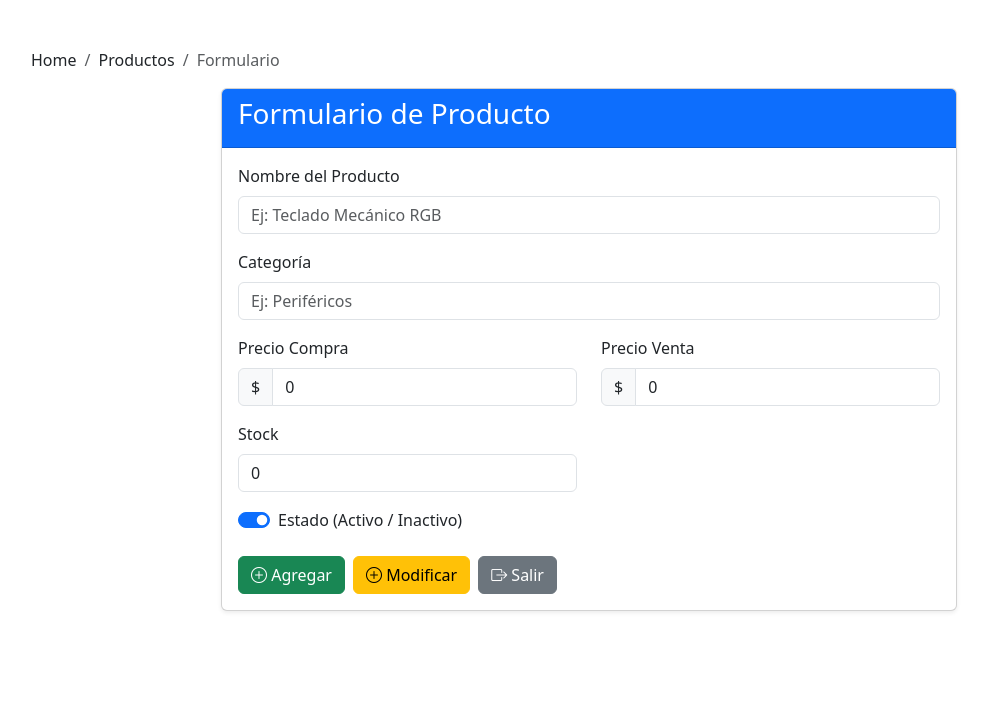
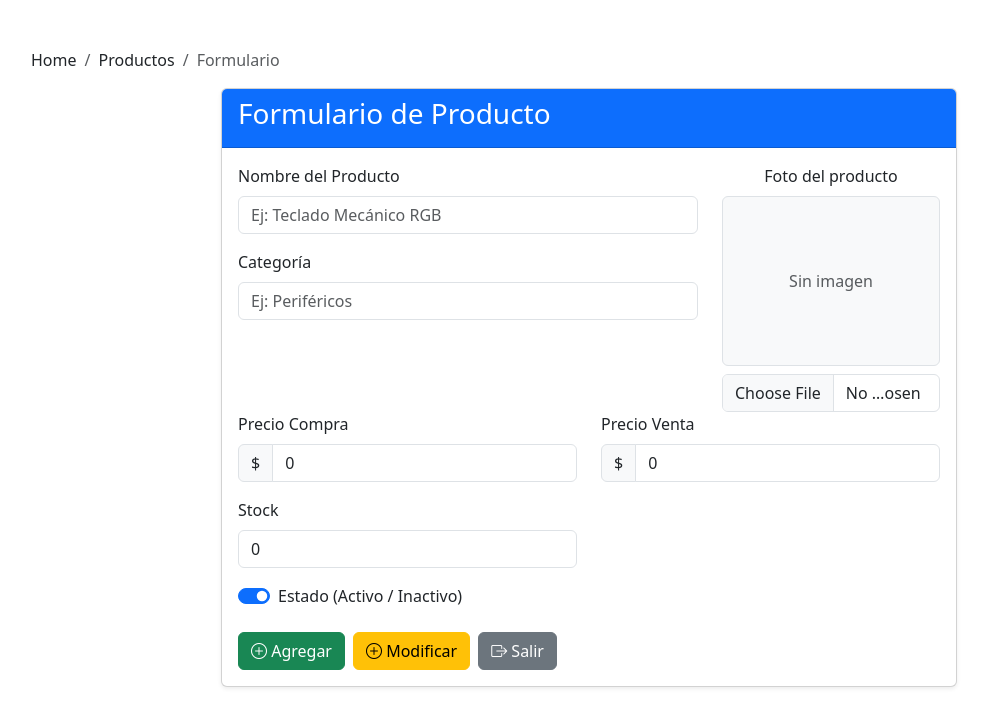
Before and after one commit to arespinoza/ventastock, an Angular app in the folder ventaapp/: page /producto-form/1 in a window 1280 px wide. Shown: the top 726 px of the page, without its empty margins (51-1039 px from the left). Built offline with nearby package versions, Linux system fonts and the light colour scheme; no server answers.

Commit message:
subiendo cosas

```diff
--- a/ventaapp/package.json
+++ b/ventaapp/package.json
@@ -17,6 +17,7 @@
     "@angular/forms": "^21.2.0",
     "@angular/platform-browser": "^21.2.0",
     "@angular/router": "^21.2.0",
+    "@supabase/supabase-js": "^2.55.0",
     "rxjs": "~7.8.0",
     "tslib": "^2.3.0"
   },
--- a/ventaapp/src/app/app.config.ts
+++ b/ventaapp/src/app/app.config.ts
@@ -1,11 +1,13 @@
 import { ApplicationConfig, provideBrowserGlobalErrorListeners } from '@angular/core';
 import { provideRouter } from '@angular/router';
+import { provideHttpClient } from '@angular/common/http';
 
 import { routes } from './app.routes';
 
 export const appConfig: ApplicationConfig = {
   providers: [
     provideBrowserGlobalErrorListeners(),
-    provideRouter(routes)
+    provideRouter(routes),
+    provideHttpClient()
   ]
 };
--- a/ventaapp/src/app/components/detalle-movimiento-form/detalle-movimiento-form.ts
+++ b/ventaapp/src/app/components/detalle-movimiento-form/detalle-movimiento-form.ts
@@ -44,7 +44,7 @@ export class DetalleMovimientoForm {
       if (id == 0) {
         this.accion = "agregar";
       // Convierte a formato ISO (YYYY-MM-DDTHH:mm:ss...) y extrae solo la fecha
-      this.detalleMovimiento.fecha = new Date().toISOString().split('T')[0];
+      this.detalleMovimiento.fecha = new Date().toISOString();
       this.cd.detectChanges()
       }
       else {
@@ -57,6 +57,7 @@ export class DetalleMovimientoForm {
   getDetalleMovimiento(id: number) {
     this.detalleMovimientoApi.getDetalleMovimiento(id).subscribe(
       data => {
+        console.log(data);
         this.detalleMovimiento = data as DetalleMovimiento;
         this.productoSeleccionadoTexto = this.detalleMovimiento.producto.nombre;
         this.personaSeleccionadaTexto = `${this.detalleMovimiento.persona.apellido} ${this.detalleMovimiento.persona.nombres}`;
--- a/ventaapp/src/app/components/producto-form/producto-form.html
+++ b/ventaapp/src/app/components/producto-form/producto-form.html
@@ -14,20 +14,31 @@
                 </div>
                 <div class="card-body">
                     <form #productoForm="ngForm">
-                        <!-- Campo Nombre -->
+                        <div class="row">
+                            <div class="col-md-8">
                                 <div class="mb-3">
                                     <label for="nombre" class="form-label">Nombre del Producto</label>
                                     <input type="text" class="form-control" id="nombre" name="nombre" placeholder="Ej: Teclado Mecánico RGB" [(ngModel)]="producto.nombre" required>
                                 </div>
 
-                        <!-- Campo Categoría -->
                                 <div class="mb-3">
                                     <label for="categoria" class="form-label">Categoría</label>
                                     <input type="text" class="form-control" id="categoria" name="categoria" placeholder="Ej: Periféricos" [(ngModel)]="producto.categoria" required>
                                 </div>
+                            </div>
+
+                            <div class="col-md-4 text-center">
+                                <label class="form-label">Foto del producto</label>
+                                <div class="border rounded p-2 mb-2" style="min-height: 170px; display: flex; align-items: center; justify-content: center; background: #f8f9fa;">
+                                    <img *ngIf="producto.foto" [src]="producto.foto" alt="Foto del producto" style="max-width: 100%; max-height: 150px; object-fit: cover; border-radius: 8px;">
+                                    <span *ngIf="!producto.foto" class="text-muted">Sin imagen</span>
+                                </div>
+                                <input type="file" accept="image/*" class="form-control" (change)="onFileSelected($event)">
+                                <small *ngIf="subiendoImagen" class="text-primary d-block mt-2">Subiendo foto...</small>
+                            </div>
+                        </div>
 
                         <div class="row">
-                            <!-- Campo Precio -->
                             <div class="col-md-6 mb-3">
                                 <label for="preciocompra" class="form-label">Precio Compra</label>
                                 <div class="input-group">
@@ -36,7 +47,6 @@
                                 </div>
                             </div>
 
-                            <!-- Campo Precio Venta -->
                             <div class="col-md-6 mb-3">
                                 <label for="precioventa" class="form-label">Precio Venta</label>
                                 <div class="input-group">
@@ -45,20 +55,17 @@
                                 </div>
                             </div>
 
-                            <!-- Campo Stock -->
                             <div class="col-md-6 mb-3">
                                 <label for="stock" class="form-label">Stock</label>
                                 <input type="number" class="form-control" id="stock" name="stock" placeholder="0" [(ngModel)]="producto.stock" required min="0">
                             </div>
                         </div>
 
-                        <!-- Campo Estado (con un switch de Bootstrap) -->
                         <div class="form-check form-switch mb-4">
                             <input class="form-check-input" type="checkbox" role="switch" id="estado" name="estado" [(ngModel)]="producto.estado">
                             <label class="form-check-label" for="estado">Estado (Activo / Inactivo)</label>
                         </div>
 
-                        <!-- Botones -->
                         <div class="d-flex gap-2">
                             <button type="button" class="btn btn-success" (click)="agregarProducto()">
                                 <i class="bi bi-plus-circle"></i> Agregar
--- a/ventaapp/src/app/components/producto-form/producto-form.ts
+++ b/ventaapp/src/app/components/producto-form/producto-form.ts
@@ -5,6 +5,7 @@ import { Producto } from '../../models/producto';
 import { ProductoApi } from '../../services/producto-api';
 import { ActivatedRoute, Router, RouterLink } from '@angular/router';
 import { ToastService } from '../../services/toast';
+import { SupabaseStorageService } from '../../services/supabase-storage';
 
 @Component({
   selector: 'app-producto-form',
@@ -15,13 +16,18 @@ import { ToastService } from '../../services/toast';
 export class ProductoForm {
   accion: string = 'Agregar';
   producto: Producto;
+  fotoSeleccionada?: File;
+  subiendoImagen = false;
+
   constructor(private router: Router,
               private productoApi: ProductoApi,
               private activatedRoute: ActivatedRoute,
               private cd: ChangeDetectorRef,
-              private toastService: ToastService) {
+              private toastService: ToastService,
+              private supabaseStorageService: SupabaseStorageService) {
     this.producto = new Producto();
   }
+
   ngOnInit(){
     this.activatedRoute.params.subscribe(params => {
       let id = params['id'];
@@ -34,6 +40,31 @@ export class ProductoForm {
       }
     })
   }
+
+  async onFileSelected(event: Event) {
+    const input = event.target as HTMLInputElement;
+    const file = input.files?.[0];
+
+    if (!file) {
+      return;
+    }
+
+    this.fotoSeleccionada = file;
+    this.subiendoImagen = true;
+
+    try {
+      const imageUrl = await this.supabaseStorageService.uploadProductImage(file);
+      this.producto.foto = imageUrl;
+      this.toastService.show('Foto subida correctamente', 'success');
+    } catch (error: any) {
+      console.error('Error al subir foto:', error);
+      this.toastService.show(error?.message || 'Error al subir la foto', 'error');
+    } finally {
+      this.subiendoImagen = false;
+      this.cd.detectChanges();
+    }
+  }
+
   agregarProducto() {
     this.productoApi.createProducto(this.producto).subscribe(
       response => {
@@ -47,7 +78,7 @@ export class ProductoForm {
       },
       error => {
         console.error('Error al agregar el producto:', error);
-        // Aquí puedes manejar el error, como mostrar un mensaje de error al usuario
+        this.toastService.show('Error al agregar el producto', 'error');
       }
     );
 
@@ -66,7 +97,7 @@ export class ProductoForm {
       },
       error => {
         console.error('Error al modificar el producto:', error);
-        // Aquí puedes manejar el error, como mostrar un mensaje de error al usuario
+        this.toastService.show('Error al modificar el producto', 'error');
       }
     );
   }
@@ -80,7 +111,7 @@ export class ProductoForm {
       },
       error => {
         console.error('Error al cargar el producto:', error);
-        // Aquí puedes manejar el error, como mostrar un mensaje de error al usuario
+        this.toastService.show('Error al cargar el producto', 'error');
       }
     );
   }
--- a/ventaapp/src/app/components/producto-list/producto-list.html
+++ b/ventaapp/src/app/components/producto-list/producto-list.html
@@ -8,19 +8,18 @@
     <h2>Gestión de Productos</h2>
     <p>A continuación se muestra la lista de productos registrados.</p>
 
-    <!-- Botón para agregar un nuevo producto -->
     <div class="mb-3">
         <button class="btn btn-primary" (click)="navigateTo('producto-form/0')">
             <i class="bi bi-plus-circle"></i> Agregar Producto
         </button>
     </div>
 
-    <!-- Tabla para listar los productos -->
     <div class="table-responsive">
         <table class="table table-striped table-hover">
             <thead class="table-dark">
-                <tr >
+                <tr>
                     <th scope="col">ID</th>
+                    <th scope="col">Foto</th>
                     <th scope="col">Nombre</th>
                     <th scope="col">Categoría</th>
                     <th scope="col">Stock</th>
@@ -31,9 +30,12 @@
                 </tr>
             </thead>
             <tbody>
-                <!-- Fila de ejemplo 1: Producto Activo -->
                 <tr *ngFor="let producto of productos">
                     <th scope="row">{{producto.id}}</th>
+                    <td>
+                        <img *ngIf="producto.foto" [src]="producto.foto" alt="Foto del producto" style="width: 55px; height: 55px; object-fit: cover; border-radius: 8px; border: 1px solid #ddd;">
+                        <span *ngIf="!producto.foto" class="text-muted">Sin foto</span>
+                    </td>
                     <td>{{producto.nombre}}</td>
                     <td>{{producto.categoria}}</td>
                     <td>{{producto.stock}}</td>
--- a/ventaapp/src/app/models/producto.ts
+++ b/ventaapp/src/app/models/producto.ts
@@ -6,6 +6,7 @@ export class Producto {
     preciocompra: number;
     precioventa: number;
     estado: boolean;
+    foto: string;
 
     constructor(){
         this.stock = 0;
@@ -14,5 +15,6 @@ export class Producto {
         this.preciocompra = 0;
         this.precioventa = 0;
         this.estado = true;
+        this.foto = '';
     }
 }
--- /dev/null
+++ b/ventaapp/src/app/services/supabase-storage.ts
@@ -0,0 +1,42 @@
+import { Injectable } from '@angular/core';
+import { createClient, SupabaseClient } from '@supabase/supabase-js';
+
+export const SUPABASE_URL = 'https://hlmvpikigkqvkvsqudxz.supabase.co';
+export const SUPABASE_ANON_KEY = 'sb_publishable_lvmeMjNYnLmEHo9F_LdXZw_oEA16wEP';
+
+@Injectable({
+  providedIn: 'root',
+})
+export class SupabaseStorageService {
+  private readonly supabase: SupabaseClient;
+
+  constructor() {
+    this.supabase = createClient(SUPABASE_URL, SUPABASE_ANON_KEY, {
+      auth: {
+        persistSession: false,
+      },
+    });
+  }
+
+  async uploadProductImage(file: File): Promise<string> {
+    if (!file) {
+      throw new Error('Debes seleccionar una imagen.');
+    }
+
+    const fileName = `${Date.now()}-${file.name.replace(/\s+/g, '-')}`;
+    const { error } = await this.supabase.storage
+      .from('productos')
+      .upload(fileName, file, {
+        cacheControl: '3600',
+        upsert: false,
+      });
+
+    if (error) {
+      throw error;
+    }
+
+    const { data } = this.supabase.storage.from('productos').getPublicUrl(fileName);
+
+    return data.publicUrl;
+  }
+}
```
Also changed, not shown: ventaapp/src/app/components/detalle-movimiento-form/detalle-movimiento-form.html (+7 -1 lines), 1 other file (tests, documents, lock files or other folders). Lines whose indentation alone changed are shown as unchanged.
